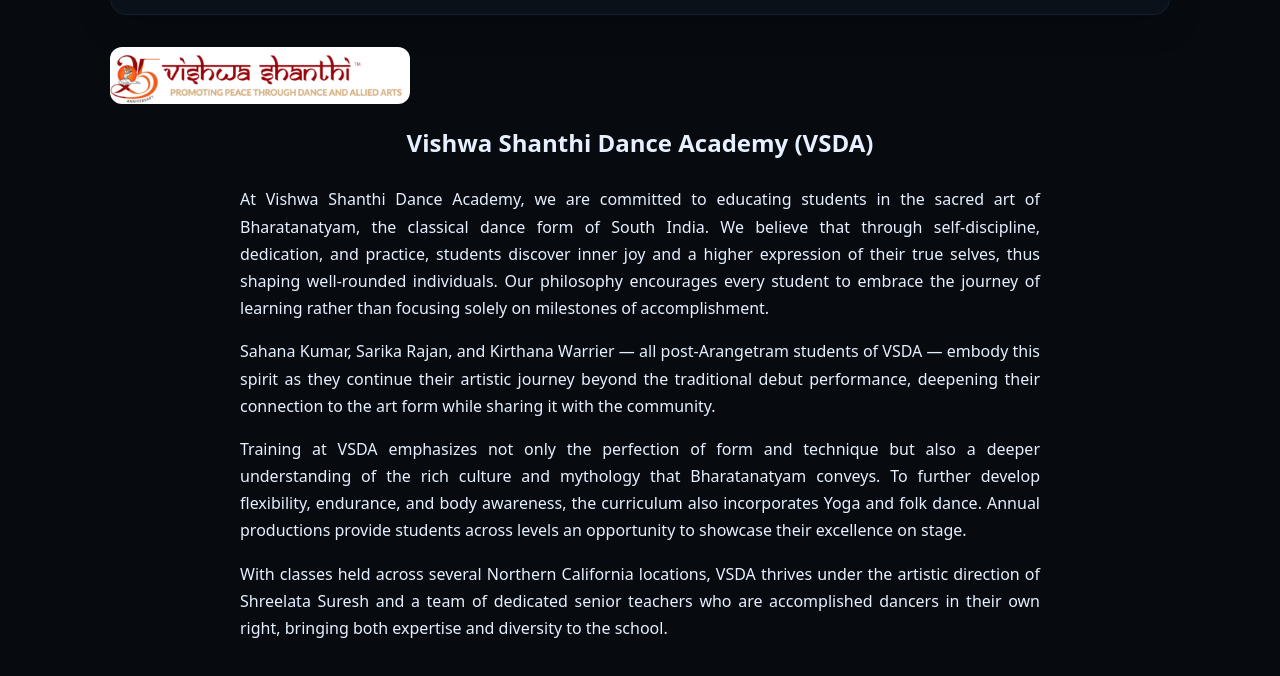
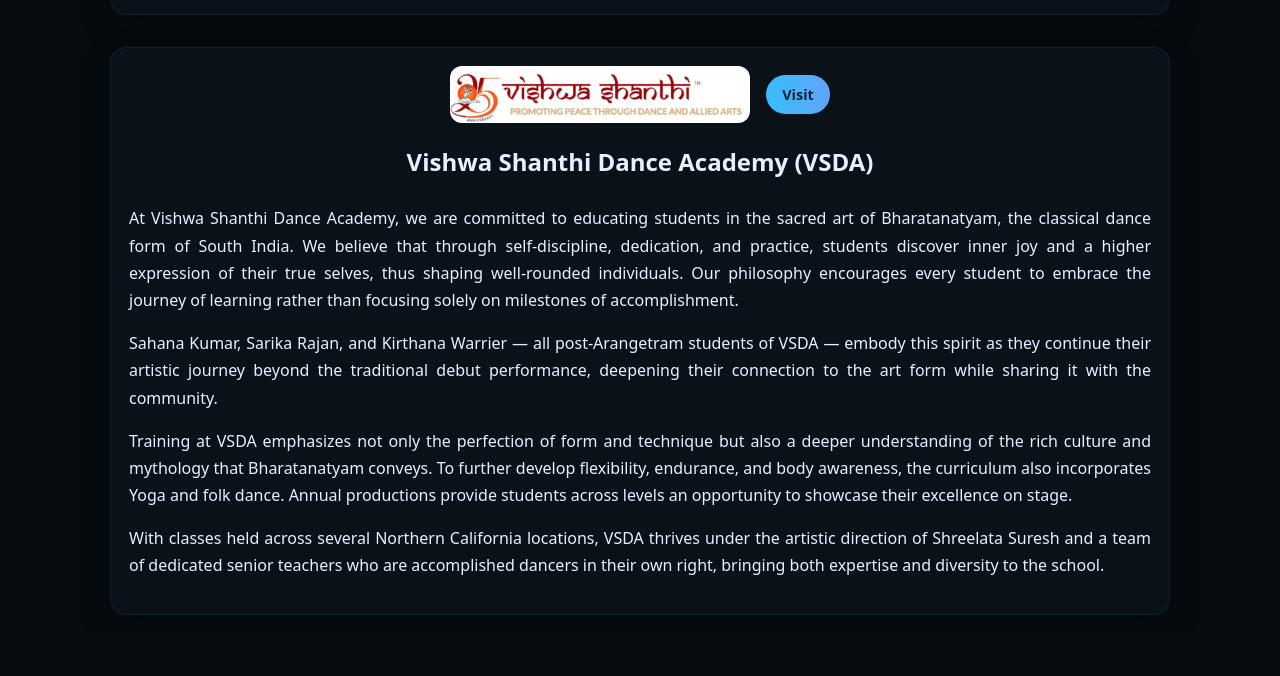
Before and after one commit to harikun77/SanMargam, a plain HTML site: page index.html in a window 1280 px wide. Shown: the part 1497-2173 px from the top of the page. After the commit the page ends 2132 px from the top, so only its background shows below. Drawn offline with Linux system fonts and the light colour scheme.

Commit message:
Auto-update: 2025-08-16 10:12:25

```diff
--- a/css/styles.css
+++ b/css/styles.css
@@ -25,8 +25,10 @@ a{color:var(--text);text-decoration:none}.container{max-width:var(--container);m
 .list.small li{font-size:0.9em;margin:6px 0}
 .vsda-section{margin-top:32px}
 .vsda-header{text-align:center;margin-bottom:24px}
-.vsda-logo{max-width:300px;height:auto;margin-bottom:16px}
-.vsda-content{max-width:800px;margin:0 auto;line-height:1.7}
+.vsda-logo-container{display:flex;align-items:center;justify-content:center;gap:16px;margin-bottom:16px;flex-wrap:wrap}
+.vsda-logo{max-width:300px;height:auto}
+.vsda-visit-btn{background:linear-gradient(90deg,var(--accent),var(--accent2));color:#00253a;padding:8px 16px;border-radius:999px;font-weight:600;font-size:0.9em}
+.vsda-content{line-height:1.7}
 .vsda-content p{margin-bottom:16px;text-align:justify}
 .stats{display:grid;grid-template-columns:repeat(4,1fr);gap:12px}.stat{background:#0a1118;border:1px solid var(--line);border-radius:12px;padding:14px;display:flex;flex-direction:column;gap:4px}
 .page-header{margin-top:22px}.profile{display:flex;gap:12px;align-items:flex-start}.profile img{width:96px;height:96px;object-fit:cover;border-radius:12px}
--- a/index.html
+++ b/index.html
@@ -83,8 +83,12 @@
     </section>
 
     <section class="vsda-section">
+      <div class="card">
         <div class="vsda-header">
+          <div class="vsda-logo-container">
             <img src="assets/vishwa-shanthi-logo.png" alt="Vishwa Shanthi 25th Anniversary" class="vsda-logo"/>
+            <a href="https://www.vishwashanthi.com/" target="_blank" rel="noopener" class="btn vsda-visit-btn">Visit</a>
+          </div>
           <h2>Vishwa Shanthi Dance Academy (VSDA)</h2>
         </div>
         <div class="vsda-content">
@@ -95,6 +99,7 @@
           <p>Training at VSDA emphasizes not only the perfection of form and technique but also a deeper understanding of the rich culture and mythology that Bharatanatyam conveys. To further develop flexibility, endurance, and body awareness, the curriculum also incorporates Yoga and folk dance. Annual productions provide students across levels an opportunity to showcase their excellence on stage.</p>
 
           <p>With classes held across several Northern California locations, VSDA thrives under the artistic direction of Shreelata Suresh and a team of dedicated senior teachers who are accomplished dancers in their own right, bringing both expertise and diversity to the school.</p>
+        </div>
       </div>
     </section>
 
```
Lines whose indentation alone changed are shown as unchanged.
